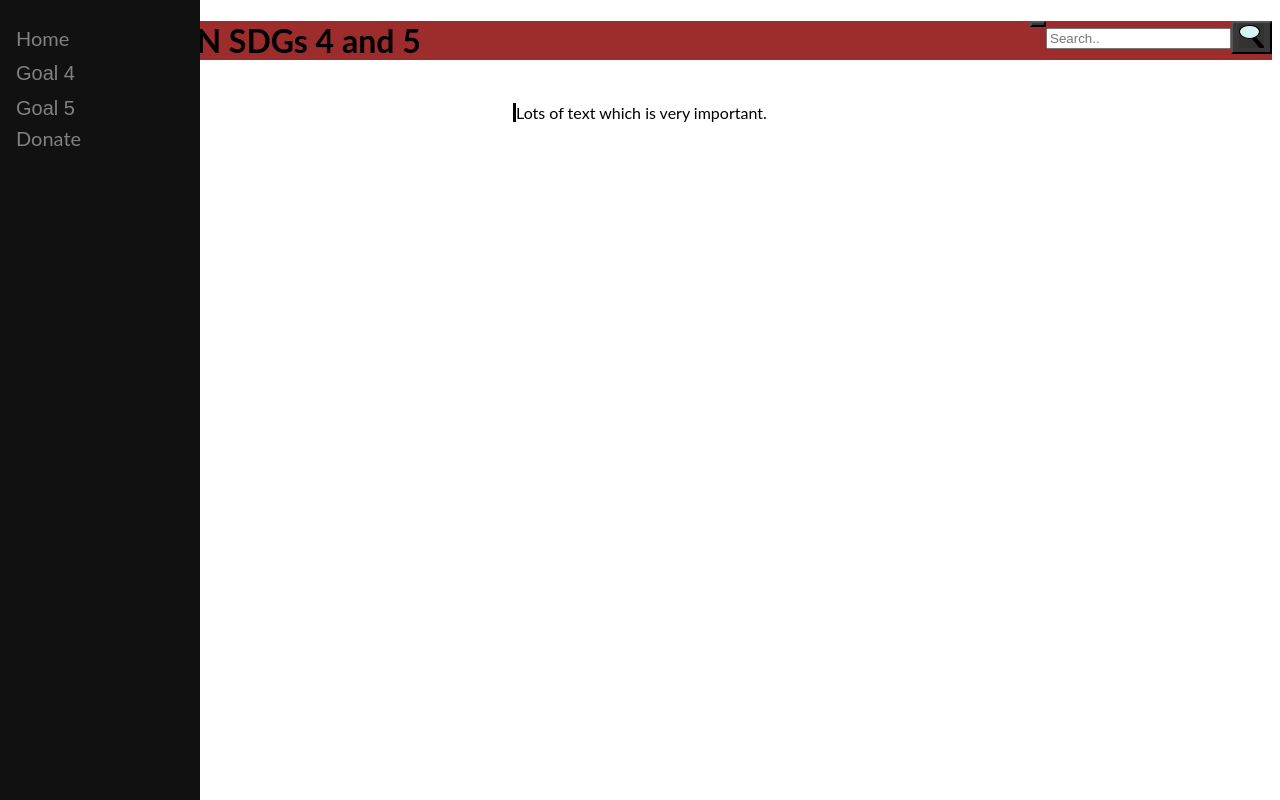
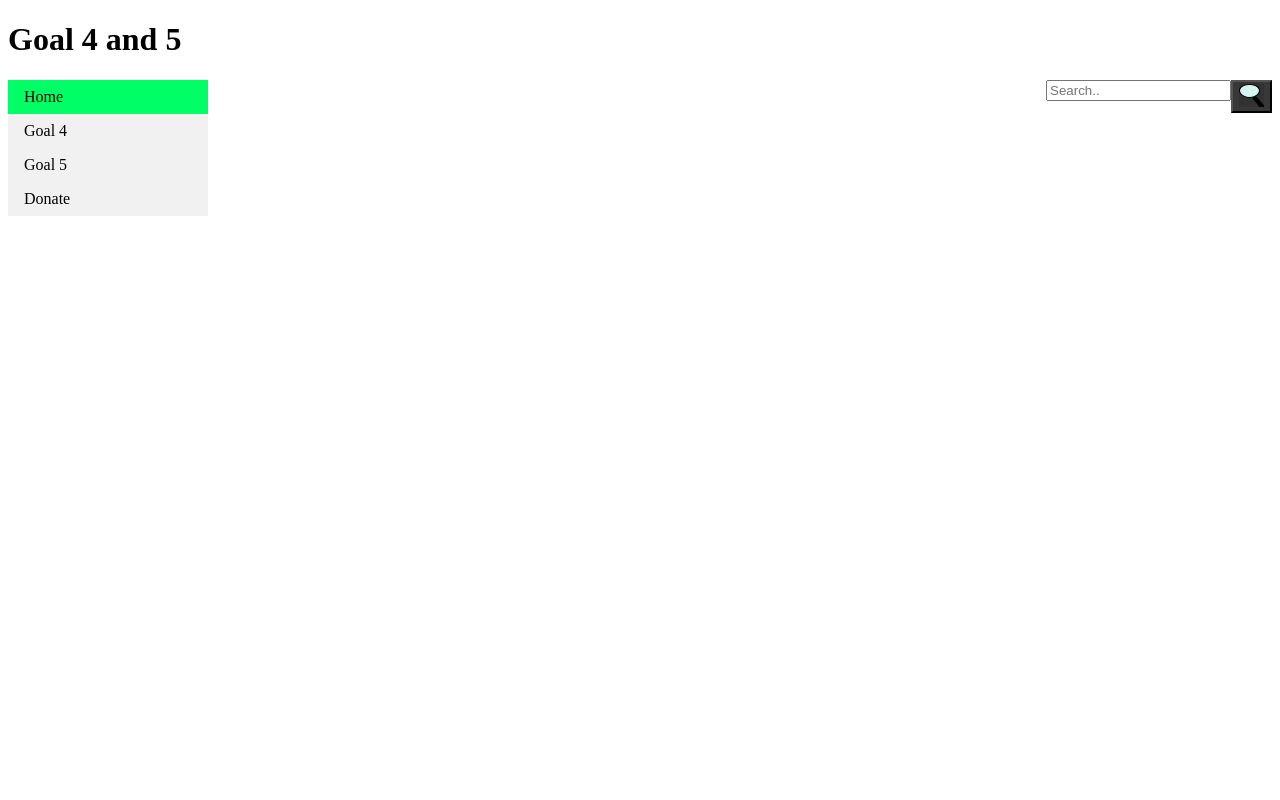
Before and after one commit to VahmanR/Y9-Website, a plain HTML site: page index.html in a window 1280 px wide. Drawn offline with Linux system fonts and the light colour scheme.

Commit message:
Add files via upload

```diff
--- a/index.html
+++ b/index.html
@@ -1,83 +1,26 @@
 <!DOCTYPE html>
 <html>
-
 <head>
-  <link rel="stylesheet" type="text/css" href="style.css" />
-</head>
-
+  <link rel = "stylesheet"
+      type = "text/css"
+      href = "style.css" />
+  </head>
 <body>
 
-
-<div class="header">
-  <button type="submit""><img src="tinysearch.png"><i class="fa fa-search"></i></button>
-  <div class="search_box">
-    <input type="text" placeholder="Search.." style="float: right;">
-  </div>
-  <button onClick="dark_toggle()">
-
-  </button>
-  <h1>__________. UN SDGs 4 and 5</h1>
-
-</div>
+<h1>
+  Goal 4 and 5
+</h1>
 
 
+<button type="submit"><img src="tinysearch.png"><i class="fa fa-search"></i></button>
+<input type="text" placeholder="Search.." style="float: right;">
 
-  <div class="sidenav">
-    <a href="index.html">Home</a>
-    <button class="dropdown-btn">Goal 4
-      <i class="fa fa-caret-down"></i>
-    </button>
-    <div class="dropdown-container">
-      <a href="goal4.html">What is Goal 4?</a>
-      <a href="goal4_2.html">Graphs and Data</a>
-    </div>
-    <button class="dropdown-btn">Goal 5
-      <i class="fa fa-caret-down"></i>
-    </button>
-    <div class="dropdown-container">
-      <a href="goal5.html">What is Goal 5?</a>
-      <a href="goal5_2.html">Graphs and Data</a>
-    </div>
-    <a href="donate.html">Donate</a>
-  </div>
-
-  <div class="main">
-
-  </div>
-
-  <div class="text_blob_1">
-    <p class="solid">
-      Lots of text which is very important.
-    </p>
-  </div>
-
-  <script>
-  /* Loop through all dropdown buttons to toggle between hiding and showing its dropdown content - This allows the user to have multiple dropdowns without any conflict */
-  var dropdown = document.getElementsByClassName("dropdown-btn");
-  var i;
-
-  for (i = 0; i < dropdown.length; i++) {
-    dropdown[i].addEventListener("click", function() {
-    this.classList.toggle("active");
-    var dropdownContent = this.nextElementSibling;
-    if (dropdownContent.style.display === "block") {
-    dropdownContent.style.display = "none";
-    } else {
-    dropdownContent.style.display = "block";
-    }
-    });
-  }
-  </script>
-
-  <script>
-    function dark_toggle(){
-    var element = document.body;
-    element.classList.toggle("dark_mode");
-    var element2 = document.h1;
-    element2.classList.toggle(dark_mode_2)
-  }
-  </script>
+<ul>
+  <li><a class="active" href="index.html">Home</a></li>
+  <li><a href="goal4.html">Goal 4</a></li>
+  <li><a href="goal5.html">Goal 5</a></li>
+  <li><a href="donate.html">Donate</a></li>
+</ul>
 
 </body>
-
 </html>
--- a/style.css
+++ b/style.css
@@ -1,86 +1,35 @@
-body {
-  font-family: "Lato", sans-serif;
-  color: black;
-  background-color: white;
+ul {
+  list-style-type: none;
+  margin: 0;
+  padding: 0;
+  width: 200px;
+  background-color: #f1f1f1;
 }
 
-.dark_mode{
-  background-color: black;
+li a {
+  display: block;
+  color: #000;
+  padding: 8px 16px;
+  text-decoration: none;
+}
+
+/* Change the link color on hover */
+li a:hover {
+  background-color: #555;
   color: white;
 }
 
-h1{
-  color:#000000;
-  background-color: #9d2c2c;
+li a.active {
+  background-color: #00FF66;
 }
 
-
-
-/* Fixed sidenav, full height */
-.sidenav {
-  height: 100%;
-  width: 200px;
-  position: fixed;
-  z-index: 1;
-  top: 0;
-  left: 0;
-  background-color: #111;
-  overflow-x: hidden;
-  padding-top: 20px;
+nav {
+  list-style-type: none;
+  margin: 0;
+  padding: 0;
+  overflow: hidden;
+  background-color: #000;
 }
-
-/* Style the sidenav links and the dropdown button */
-.sidenav a, .dropdown-btn {
-  padding: 6px 8px 6px 16px;
-  text-decoration: none;
-  font-size: 20px;
-  color: #818181;
-  display: block;
-  border: none;
-  background: none;
-  width: 100%;
-  text-align: left;
-  cursor: pointer;
-  outline: none;
-}
-
-/* On mouse-over */
-.sidenav a:hover, .dropdown-btn:hover {
-  color: #f1f1f1;
-}
-
-/* Main content */
-.main {
-  margin-left: 200px; /* Same as the width of the sidenav */
-  font-size: 20px; /* Increased text to enable scrolling */
-  padding: 0px 10px;
-}
-
-/* Add an active class to the active dropdown button */
-.active {
-  background-color: green;
-  color: white;
-}
-
-/* Dropdown container (hidden by default). Optional: add a lighter background color and some left padding to change the design of the dropdown content */
-.dropdown-container {
-  display: none;
-  background-color: #262626;
-  padding-left: 8px;
-}
-
-/* Optional: Style the caret down icon */
-.fa-caret-down {
-  float: right;
-  padding-right: 8px;
-}
-
-/* Some media queries for responsiveness */
-@media screen and (max-height: 450px) {
-  .sidenav {padding-top: 15px;}
-  .sidenav a {font-size: 18px;}
-}
-
 
 
 
@@ -88,21 +37,3 @@ button{
   float: right;
   background-color: #383838;
 }
-
-.header{
-  position:sticky;
-  top: 0;
-}
-
-.search_box{
-  margin-top: 7px;
-  float: right;
-}
-
-p.solid {border-left-style: solid;}
-
-.text_blob_1{
-  margin-left: 500px;
-  padding: 5px;
-  border: 1px black;
-}
```
Also changed, not shown: donate.html (+17 -49 lines), goal4.html (+17 -49 lines), goal5.html (+17 -49 lines).
